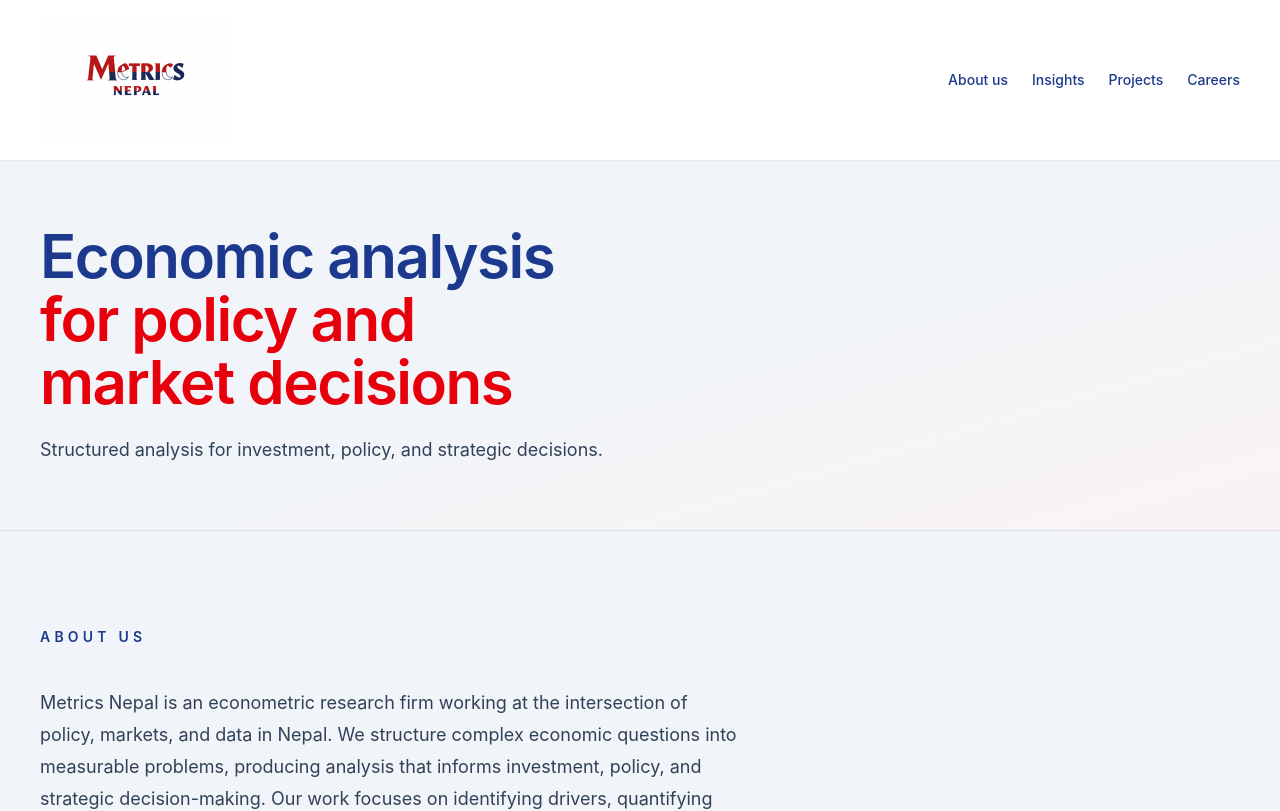
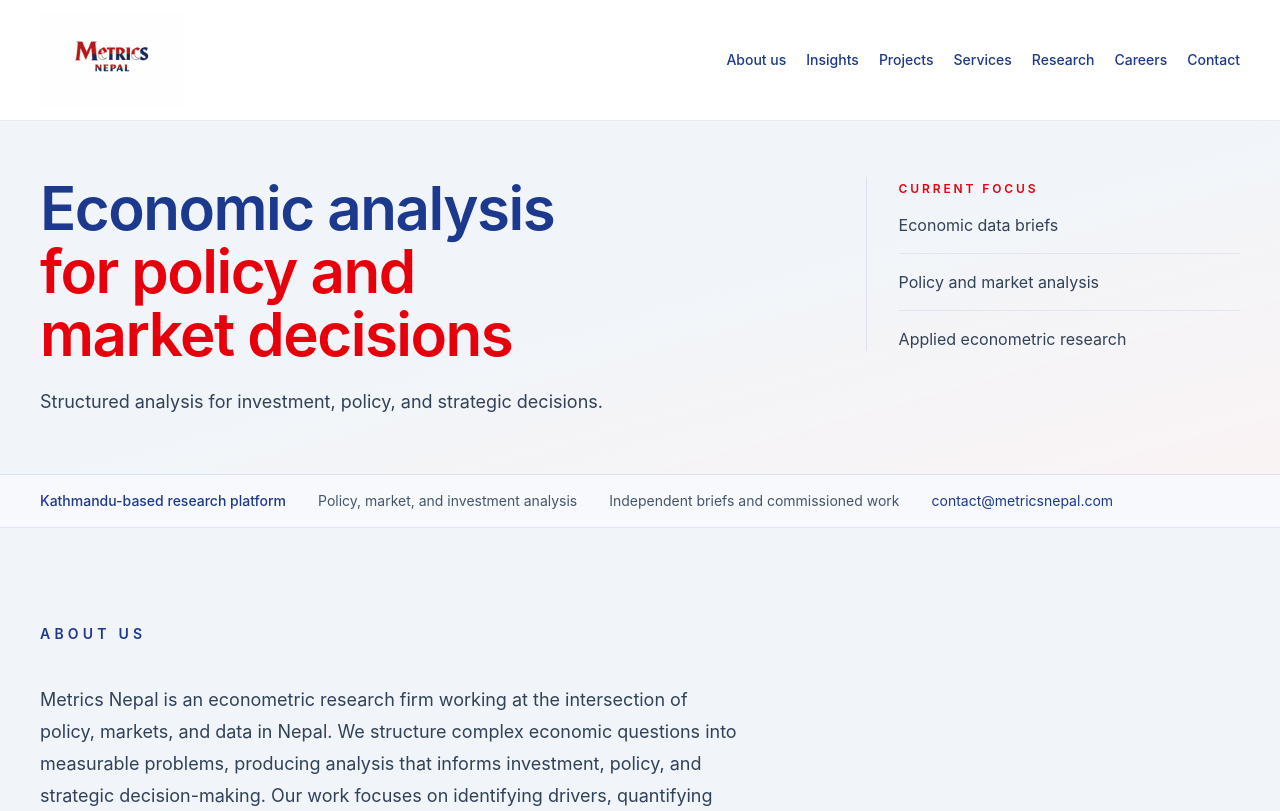
Before and after one commit to sgaut002/metrics-nepal-site, a React (Vite) app: page / in a window 1280 px wide. Shown: the top 811 px of the page. Built offline with nearby package versions, Linux system fonts and the light colour scheme.

Commit message:
Refine homepage header and hero structure

```diff
--- a/src/App.jsx
+++ b/src/App.jsx
@@ -21,7 +21,10 @@ const NAV_ITEMS = [
   { label: "About us", href: "#about" },
   { label: "Insights", href: "#insights" },
   { label: "Projects", href: "#papers" },
+  { label: "Services", href: "#about" },
+  { label: "Research", href: "#insights" },
   { label: "Careers", href: "#careers" },
+  { label: "Contact", href: "#contact" },
 ];
 
 const ARTICLE_NAV_ITEMS = [
@@ -449,14 +452,18 @@ function SiteHeader({
 }) {
   return (
     <header className="sticky top-0 z-50 border-b border-blue-900/10 bg-white">
-      <div className="mx-auto flex max-w-7xl items-center justify-between px-6 py-4 lg:px-10">
+      <div className="mx-auto flex max-w-7xl items-center justify-between px-6 py-3 lg:px-10">
         <div className="flex items-center gap-3">
           <a
             href="https://metricsnepal.com"
             className="flex items-center"
             aria-label="Metrics Nepal home"
           >
-            <img src="/logo.png" alt="Metrics Nepal" className={logoClassName} />
+            <img
+              src="/logo.png"
+              alt="Metrics Nepal"
+              className={`${logoClassName} mix-blend-multiply`}
+            />
           </a>
         </div>
 
@@ -466,7 +473,7 @@ function SiteHeader({
           onClick={onToggleMobileMenu}
         />
 
-        <nav className="hidden items-center gap-6 text-xs sm:text-sm md:flex">
+        <nav className="hidden items-center gap-5 text-xs sm:text-sm md:flex">
           {navItems.map((item) => (
             <a
               key={item.label}
@@ -1184,14 +1191,14 @@ function Homepage({ isMobileMenuOpen, onCloseMobileMenu, onToggleMobileMenu }) {
         navItems={NAV_ITEMS}
         isMobileMenuOpen={isMobileMenuOpen}
         menuId="mobile-menu"
-        logoClassName="h-16 w-auto sm:h-28 lg:h-32"
+        logoClassName="h-12 w-auto sm:h-20 lg:h-24"
         onCloseMobileMenu={onCloseMobileMenu}
         onToggleMobileMenu={onToggleMobileMenu}
       />
 
       <main>
         <section className="border-b border-blue-900/10 bg-gradient-to-br from-slate-100 via-slate-100 to-red-50/70">
-          <div className="mx-auto max-w-7xl px-6 py-12 sm:py-14 lg:px-10 lg:py-16">
+          <div className="mx-auto grid max-w-7xl gap-10 px-6 py-10 sm:py-12 lg:grid-cols-[minmax(0,1.35fr)_minmax(280px,0.65fr)] lg:items-start lg:gap-12 lg:px-10 lg:py-14">
             <div className="max-w-3xl">
               <h1 className="max-w-[14ch] text-3xl font-semibold leading-[1.05] tracking-tight text-blue-900 sm:max-w-[16ch] sm:text-4xl lg:max-w-[14ch] lg:text-6xl">
                 <span>Economic analysis</span>{" "}
@@ -1201,6 +1208,32 @@ function Homepage({ isMobileMenuOpen, onCloseMobileMenu, onToggleMobileMenu }) {
                 Structured analysis for investment, policy, and strategic decisions.
               </p>
             </div>
+
+            <aside className="border-t border-blue-900/10 pt-5 lg:border-l lg:border-t-0 lg:pl-8 lg:pt-1">
+              <div className="text-xs font-semibold uppercase tracking-[0.24em] text-red-600">
+                Current focus
+              </div>
+              <div className="mt-4 space-y-4 text-sm leading-6 text-slate-700 sm:text-base">
+                <div className="border-b border-blue-900/8 pb-4">
+                  Economic data briefs
+                </div>
+                <div className="border-b border-blue-900/8 pb-4">
+                  Policy and market analysis
+                </div>
+                <div>Applied econometric research</div>
+              </div>
+            </aside>
+          </div>
+        </section>
+
+        <section className="border-b border-blue-900/10 bg-white/40">
+          <div className="mx-auto flex max-w-7xl flex-wrap gap-x-8 gap-y-3 px-6 py-4 text-sm text-slate-600 lg:px-10">
+            <div className="font-medium text-blue-900">Kathmandu-based research platform</div>
+            <div>Policy, market, and investment analysis</div>
+            <div>Independent briefs and commissioned work</div>
+            <a href="mailto:contact@metricsnepal.com" className="text-blue-900 hover:text-red-600">
+              contact@metricsnepal.com
+            </a>
           </div>
         </section>
 
@@ -1318,7 +1351,7 @@ function Homepage({ isMobileMenuOpen, onCloseMobileMenu, onToggleMobileMenu }) {
           </div>
         </section>
 
-        <footer className="border-b border-blue-900/10">
+        <footer id="contact" className="border-b border-blue-900/10">
           <div className="mx-auto max-w-7xl px-6 py-10 lg:px-10">
             <div className="space-y-2 text-sm leading-6 text-slate-600">
               <div>© 2026 Metrics Nepal</div>
```
